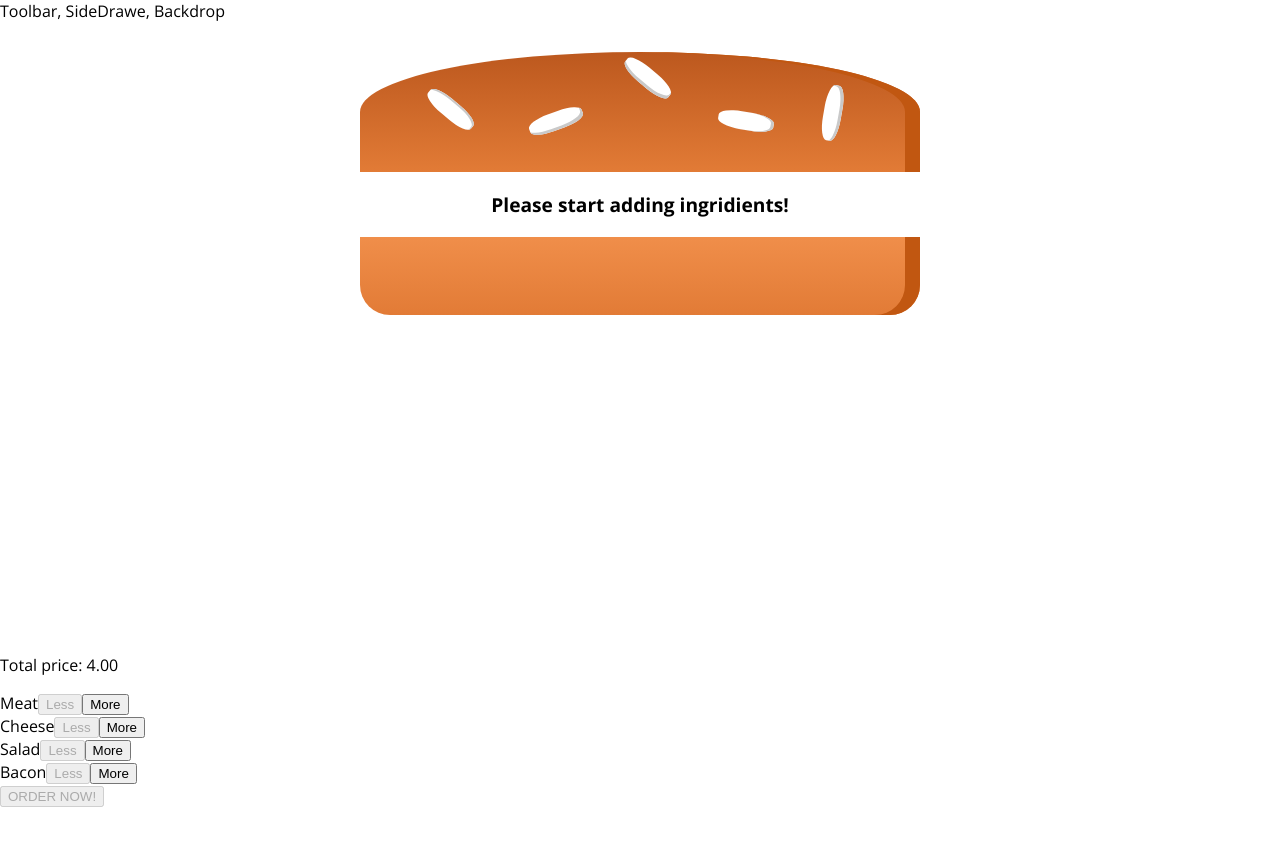
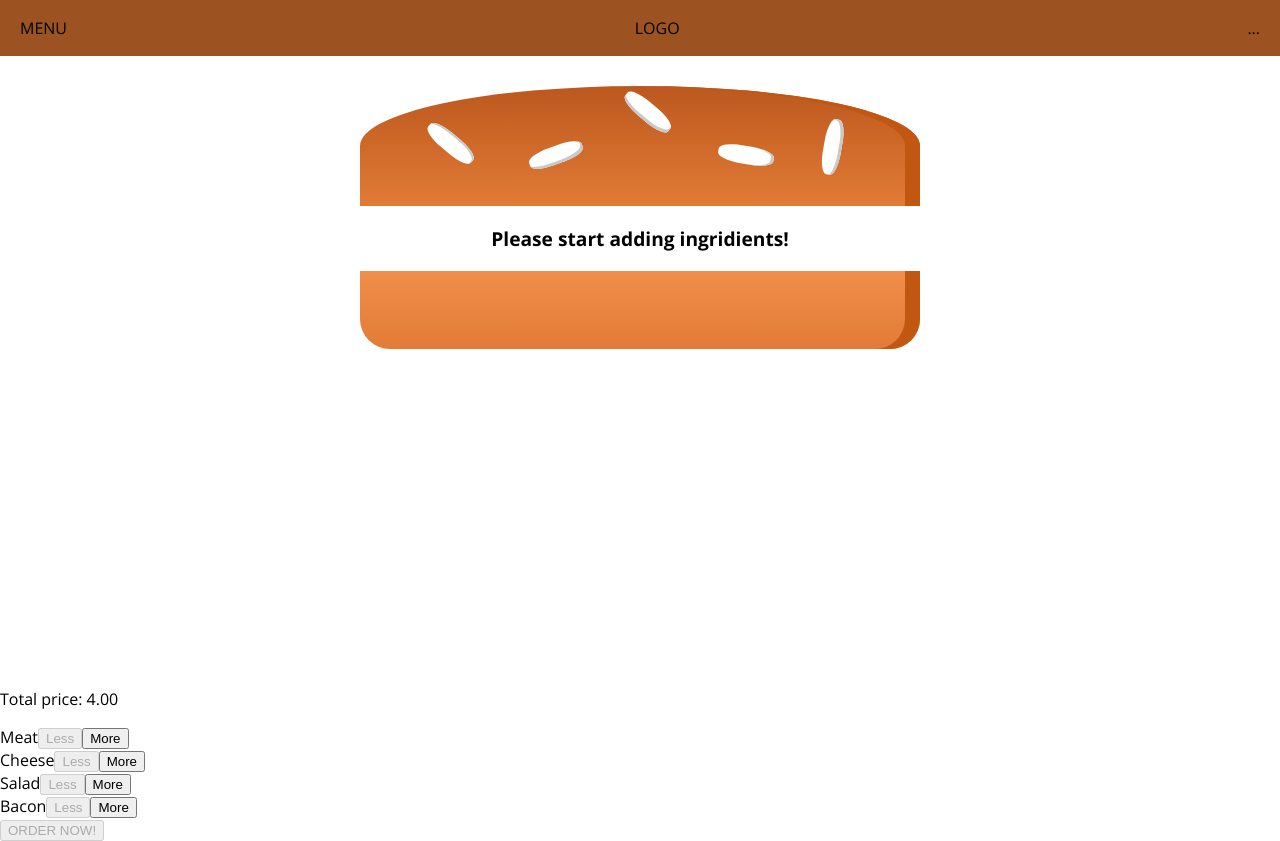
Before and after one commit to romankrru/burger-builder, a React app: page / in a window 1280 px wide. Before the commit the page ends 807 px from the top, so only its background shows below. Built offline with nearby package versions, Linux system fonts and the light colour scheme.

Commit message:
Add toolbar

```diff
--- a/src/components/Layout/Layout.css
+++ b/src/components/Layout/Layout.css
@@ -1,3 +1,3 @@
 .Content {
-  margin-top: 16px;
+  margin-top: 72px;
 }
--- a/src/components/Layout/Layout.js
+++ b/src/components/Layout/Layout.js
@@ -1,12 +1,13 @@
 import React from 'react';
 
 import Auxiliary from '../../hoc/Auxiliary';
+import Toolbar from '../Navigation/Toolbar/Toolbar';
 import styles from './Layout.css';
 
 const Layout = (props) => {
   return (
     <Auxiliary>
-      <div>Toolbar, SideDrawe, Backdrop</div>
+      <Toolbar />
       <main className={styles.Content}>
         {props.children}
       </main>
--- /dev/null
+++ b/src/components/Navigation/Toolbar/Tollbar.css
@@ -0,0 +1,16 @@
+.Toolbar {
+  position: fixed;
+  top: 0;
+  left: 0;
+  z-index: 20;
+
+  box-sizing: border-box;
+  display: flex;
+  justify-content: space-between;
+  align-items: center;
+  padding: 0 20px;
+  height: 56px;
+  width: 100%;
+
+  background-color: #9c5221;
+}
--- /dev/null
+++ b/src/components/Navigation/Toolbar/Toolbar.js
@@ -0,0 +1,17 @@
+import React from 'react';
+
+import styles from './Tollbar.css';
+
+const Toolbar = (props) => {
+  return (
+    <header className={styles.Toolbar}>
+      <div>MENU</div>
+      <div>LOGO</div>
+      <nav>
+        ...
+      </nav>
+    </header>
+  );
+};
+
+export default Toolbar;
```
